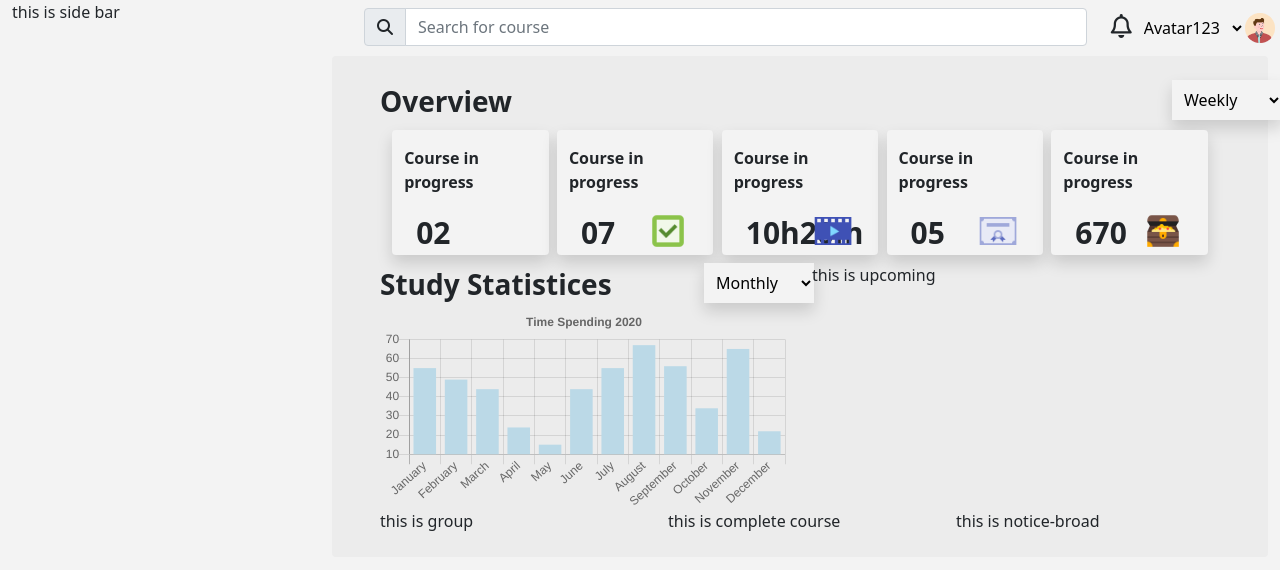
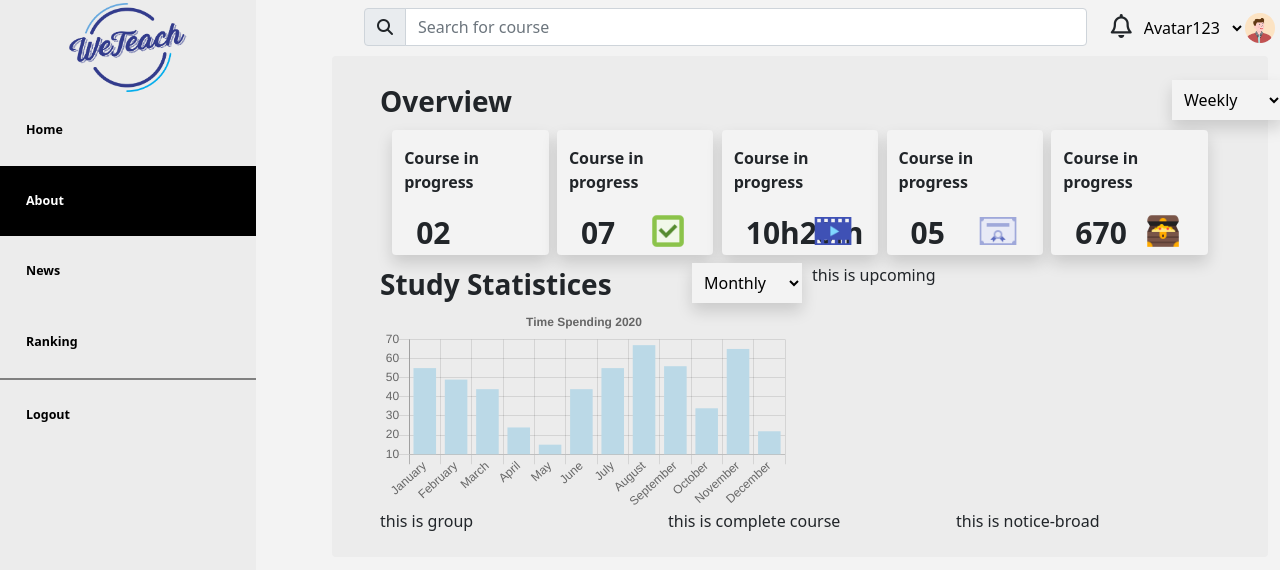
Before and after one commit to tranvinhan-dev/tutor_app, a plain HTML site: page index.html in a window 1280 px wide. Drawn offline with nearby package versions, Linux system fonts and the light colour scheme; a script that the page names is missing.

Commit message:
create 1st left side bar

```diff
--- a/index.html
+++ b/index.html
@@ -23,13 +23,25 @@
     />
     <!-- css style -->
     <link rel="stylesheet" href="style.css" />
+    <link rel="stylesheet" href="sidebar.css" />
     <!-- chart.js -->
     <script src="https://cdnjs.cloudflare.com/ajax/libs/Chart.js/2.9.4/Chart.js"></script>
   </head>
   <body>
     <div class="container-fluid">
       <div class="row">
-        <div class="side-bar col-lg-3">this is side bar</div>
+        <!-- <div class="side-bar col-lg-3">this is side bar</div> -->
+        <div class="side-bar col-lg-3"">
+          <div class="sidebar">
+            <img class="center-img" src="img/logo.png" alt="Logo" width=auto height=auto>
+            <a href="#home">Home</a>
+            <a href="#about" class="active">About</a>
+            <a href="#news">News</a>
+            <a href="#ranking">Ranking</a>
+            <div class="nav-bar"></div>
+            <a href="#about">Logout</a>
+          </div>
+        </div>
         <div class="right-bar col-lg-9">
           <div class="search">
             <div class="container-fluid">
--- /dev/null
+++ b/sidebar.css
@@ -0,0 +1,72 @@
+/* Reset main padding*/
+.col-lg-3{
+    padding: 0!important;
+}
+/* Main img*/
+.center-img{
+    display: block;
+    margin-left: auto;
+    margin-right: auto;
+    width: 50%;
+    padding: 1%;
+}
+/* The side navigation menu */
+.sidebar {
+    margin: 0;
+    padding: 0;
+    width: 20%;
+    /* background-color: #f1f1f1; */
+    background-color: #fff;
+    position: fixed;
+    height: 100%;
+    overflow: auto;
+
+    font-family: var(--bs-font-sans-serif);
+    font-weight: 700!important;
+    font-size: calc(0.3rem + .6vw)!important;
+    background-color: #ECECEC;
+}
+/* Sidebar links */
+.sidebar a {
+    display: block;
+    color: black;
+    padding: 26px;
+    text-decoration: none;
+}
+/* Active/current link */
+.sidebar a.active {
+    /* background-color: #04AA6D; */
+    background-color: #000000;
+    color: white;
+}
+/* Links on mouse-hover */
+.sidebar a:hover:not(.active) {
+    /* background-color: #555; */
+    background-color: #808080;
+    color: white;
+}
+/* Sidebar thin line*/
+.sidebar .nav-bar {
+    border: 0.1px solid grey;
+}
+/* On screens that are less than 700px wide, make the sidebar into a topbar */
+@media screen and (max-width: 1000px) {
+    .sidebar {
+        width: 100%;
+        height: auto;
+        position: relative;
+        /**/
+        font-size: calc(2.0rem + .6vw)!important;
+    }
+    .sidebar a {float: left;}
+    .center-img{
+        width: 25% !important;
+    }
+}
+/* On screens that are less than 400px, display the bar vertically, instead of horizontally */
+@media screen and (max-width: 400px) {
+    .sidebar a {
+        text-align: center;
+        float: none;
+    }
+}
```
